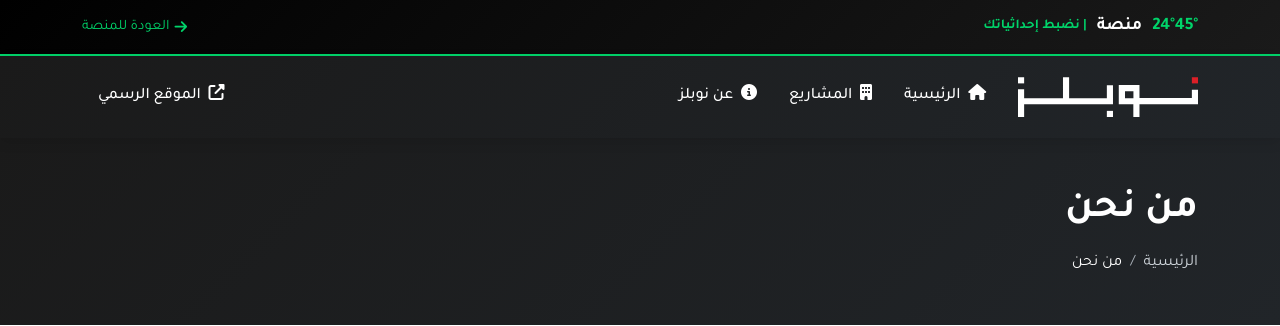
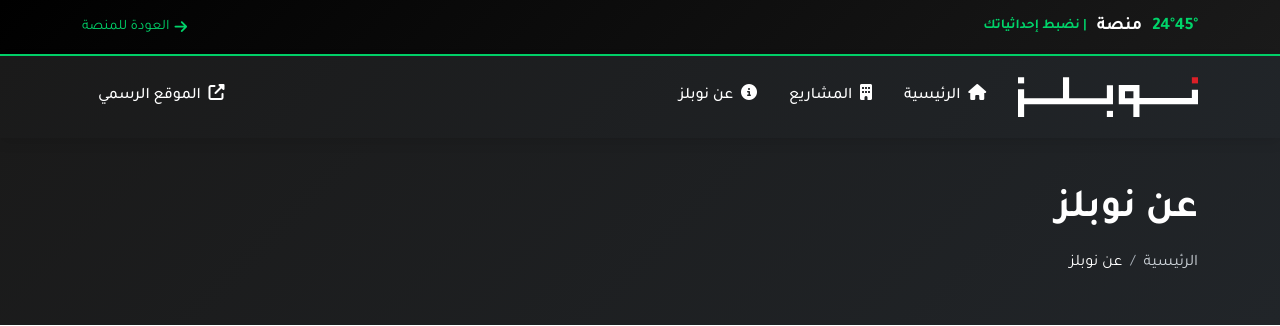
Before and after one commit to 24-45/platform, a Flask app: template templates/tenant/nobles/about.html in a window 1280 px wide. Shown: the top 326 px of the page. Run offline with Flask 3, Linux system fonts and the light colour scheme; the template is opened without the code that fills it, so the values that code supplies are empty; some libraries are stand-ins or nearby versions.

Commit message:
update: change 'من نحن' to 'عن نوبلز' in about page

```diff
--- a/templates/tenant/nobles/about.html
+++ b/templates/tenant/nobles/about.html
@@ -1,17 +1,17 @@
 {% extends 'tenant/nobles/base.html' %}
 
-{% block title %}من نحن - نوبلز العقارية{% endblock %}
+{% block title %}عن نوبلز - نوبلز العقارية{% endblock %}
 
 {% block content %}
 <!-- Page Header -->
 <section class="page-header">
     <div class="container">
         <div class="page-header-content">
-            <h1>من نحن</h1>
+            <h1>عن نوبلز</h1>
             <nav aria-label="breadcrumb">
                 <ol class="breadcrumb">
                     <li class="breadcrumb-item"><a href="{{ url_for('tenant_home', tenant_slug='nobles') }}">الرئيسية</a></li>
-                    <li class="breadcrumb-item active">من نحن</li>
+                    <li class="breadcrumb-item active">عن نوبلز</li>
                 </ol>
             </nav>
         </div>
```
